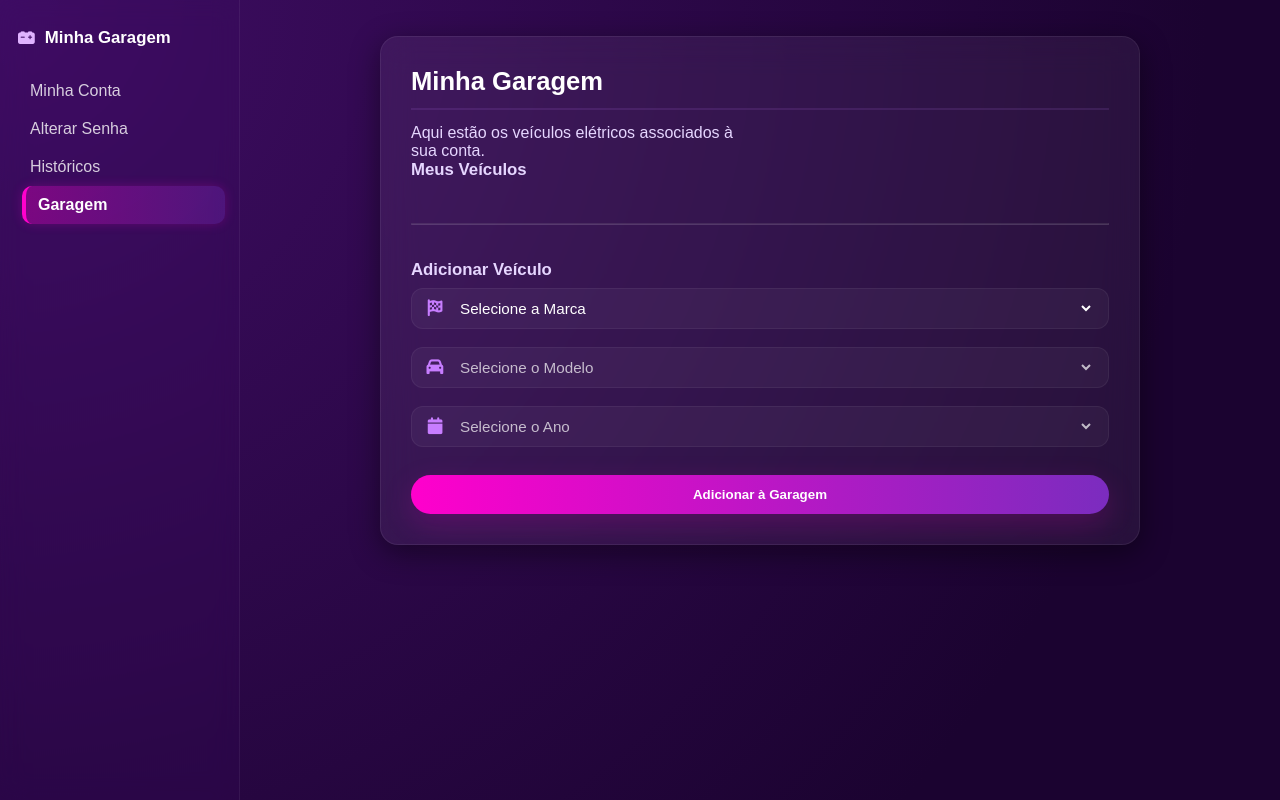
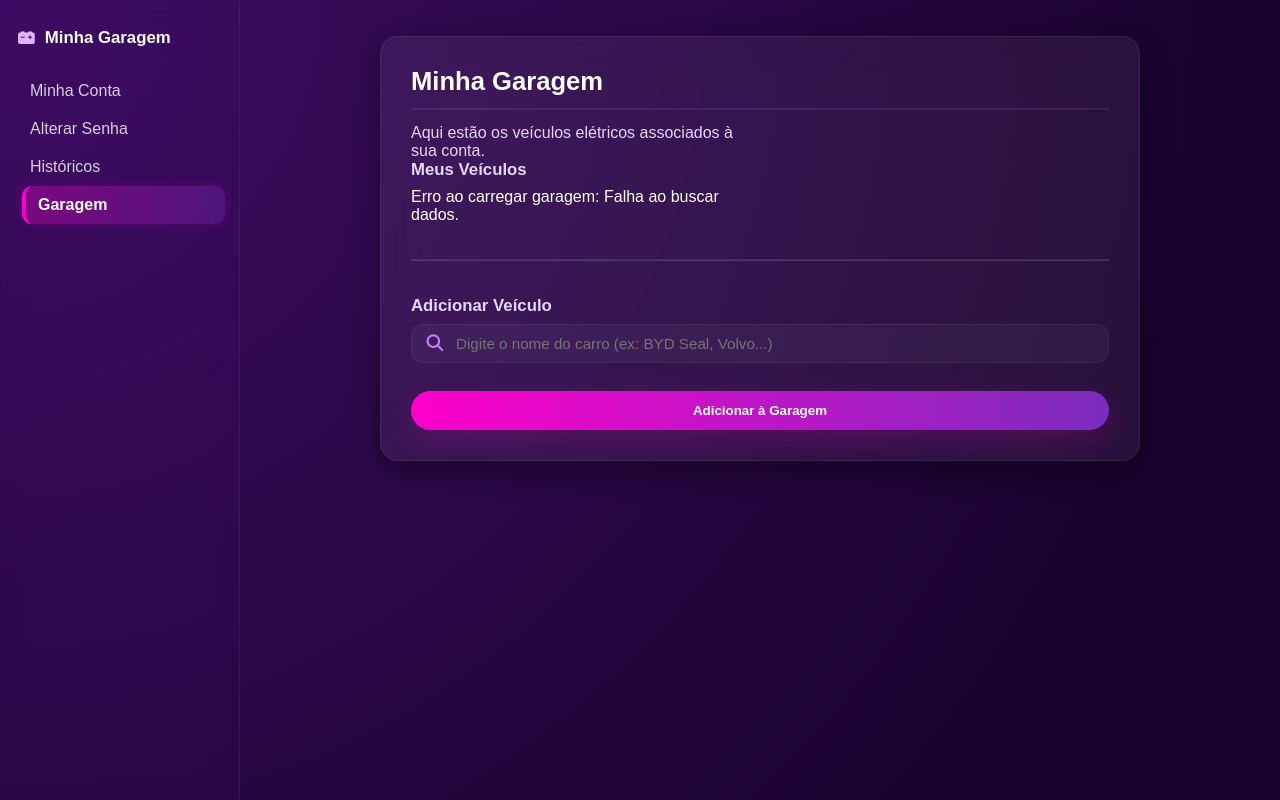
Before and after one commit to sofia-camargo/siteGafia, a PHP site: page /veiculos.html in a window 1280 px wide. Run offline with PHP 8.4, Linux system fonts and the light colour scheme; some libraries are stand-ins or nearby versions.

Commit message:
Alteração na barra de busca de veiculos

```diff
--- a/veiculos.html
+++ b/veiculos.html
@@ -50,36 +50,28 @@
 
         <hr class="full" style="margin: 35px 0; border-color: rgba(255,255,255,0.15);">
 
-        <!-- ADICIONAR NOVO VEÍCULO -->
-        <h2 class="section-title">Adicionar Veículo</h2>
+                <!-- ADICIONAR NOVO VEÍCULO -->
+                <h2 class="section-title">Adicionar Veículo</h2>
 
-        <form id="form-add-veiculo" class="profile-grid full">
+        <form id="form-add-veiculo" class="profile-grid full" style="position: relative;">
 
-            <!-- MARCA -->
-            <div class="input-group full">
-                <i class="fa-solid fa-flag-checkered"></i>
-                <select id="select-marca">
-                    <option value="">Selecione a Marca</option>
-                </select>
-            </div>
+            <input type="hidden" id="selected-carro-id" name="carro_id">
 
-            <!-- MODELO -->
-            <div class="input-group full">
-                <i class="fa-solid fa-car"></i>
-                <select id="select-modelo" disabled>
-                    <option value="">Selecione o Modelo</option>
-                </select>
-            </div>
+            <div class="input-group full" style="position: relative;">
+                <i class="fa-solid fa-magnifying-glass"></i>
+                <input
+                    type="text"
+                    id="input-pesquisa-carro"
+                    placeholder="Digite o nome do carro (ex: BYD Seal, Volvo...)"
+                    autocomplete="off"
+                >
 
-            <!-- ANO -->
-            <div class="input-group full">
-                <i class="fa-solid fa-calendar"></i>
-                <select id="select-ano" disabled>
-                    <option value="">Selecione o Ano</option>
-                </select>
-            </div>
+                </div>
 
-            <button type="submit" class="save-btn full" style="margin-top:10px;">
+            <div id="sugestoes-veiculos" class="suggestions-dropdown">
+                </div>
+
+            <button type="submit" id="btn-adicionar" class="save-btn full" style="margin-top:10px;" disabled>
                 Adicionar à Garagem
             </button>
 
```
Also changed, not shown: src/style/perfil.css (+56 -0 lines).
